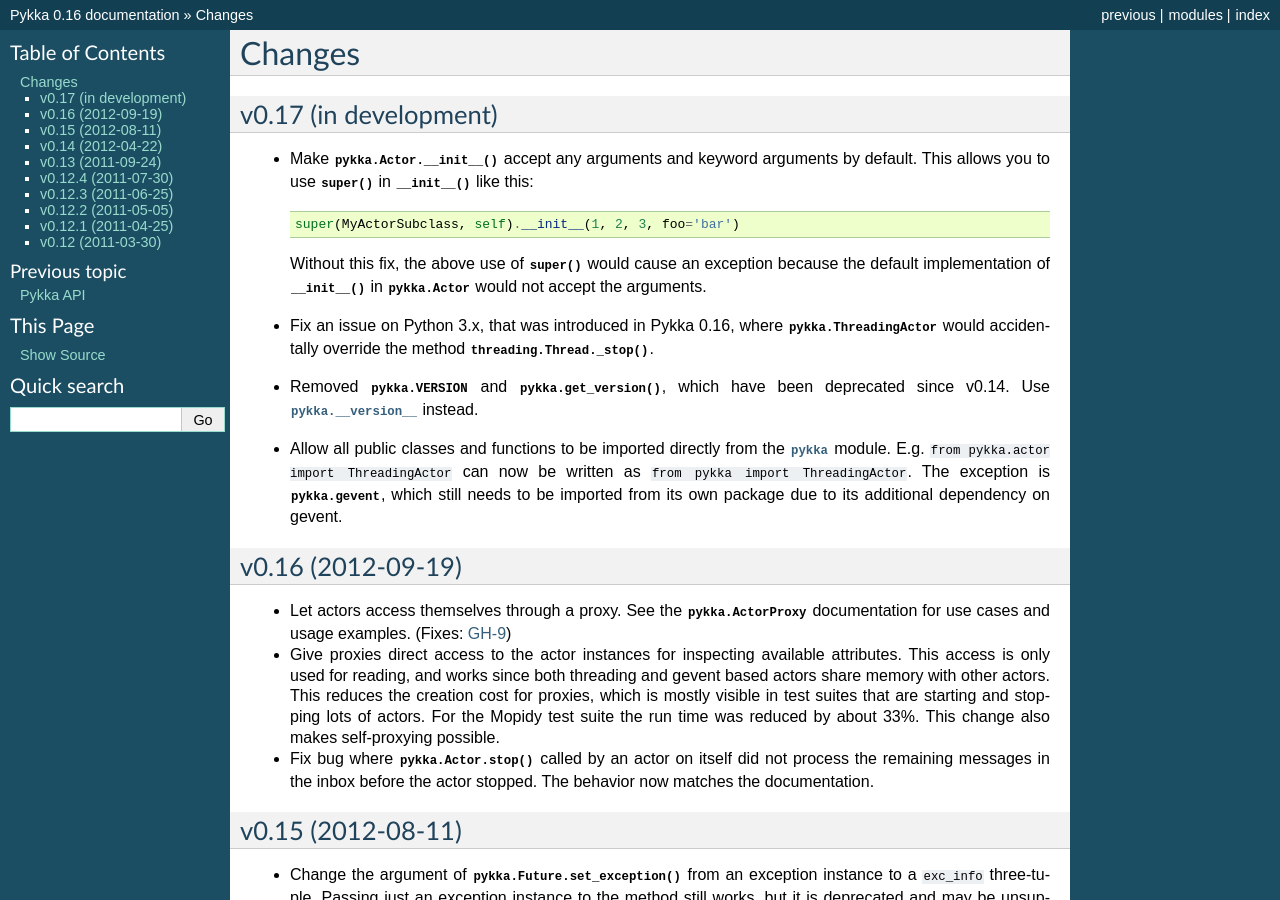
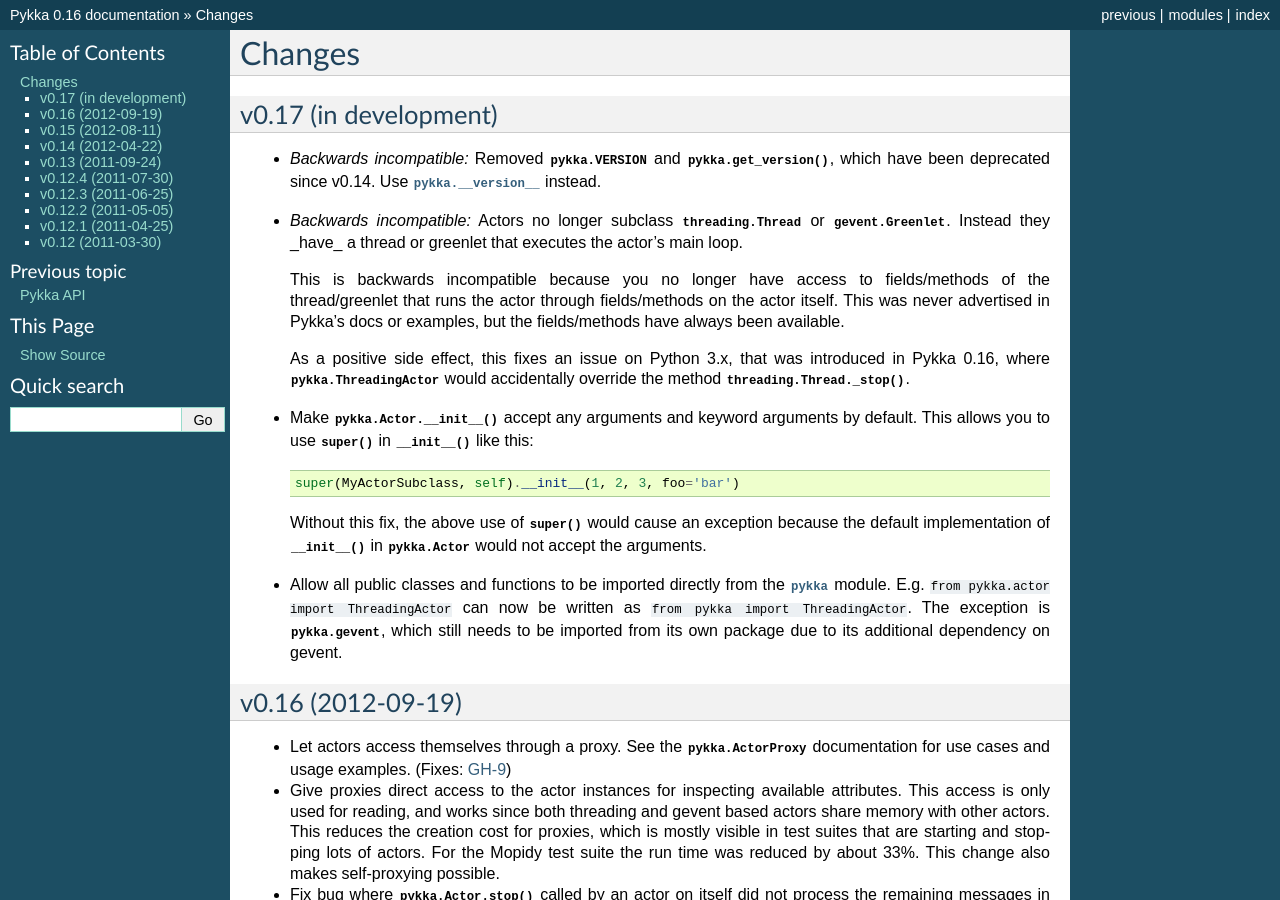
Before and after one commit to jodal/pykka, a Sphinx documentation site: the page built from docs/changes.rst, in a window 1280 px wide and 900 px high. Built offline with Sphinx 7.4.7, drawn with Linux system fonts in a browser that asks for light colours.

Commit message:
Update changelog, mark backwards incompatible changes

```diff
--- a/docs/changes.rst
+++ b/docs/changes.rst
@@ -5,6 +5,23 @@
 
 v0.17 (in development)
 ======================
+
+- *Backwards incompatible:* Removed :attr:`pykka.VERSION` and
+  :func:`pykka.get_version`, which have been deprecated since v0.14. Use
+  :attr:`pykka.__version__` instead.
+
+- *Backwards incompatible:* Actors no longer subclass :class:`threading.Thread`
+  or :class:`gevent.Greenlet`. Instead they _have_ a thread or greenlet that
+  executes the actor's main loop.
+
+  This is backwards incompatible because you no longer have access to
+  fields/methods of the thread/greenlet that runs the actor through
+  fields/methods on the actor itself. This was never advertised in Pykka's docs
+  or examples, but the fields/methods have always been available.
+
+  As a positive side effect, this fixes an issue on Python 3.x, that was
+  introduced in Pykka 0.16, where :class:`pykka.ThreadingActor` would
+  accidentally override the method :meth:`threading.Thread._stop`.
 
 - Make :meth:`pykka.Actor.__init__` accept any arguments and
   keyword arguments by default. This allows you to use :func:`super` in
@@ -15,13 +32,6 @@
   Without this fix, the above use of :func:`super` would cause an exception
   because the default implementation of :meth:`__init__` in
   :class:`pykka.Actor` would not accept the arguments.
-
-- Fix an issue on Python 3.x, that was introduced in Pykka 0.16, where
-  :class:`pykka.ThreadingActor` would accidentally override the method
-  :meth:`threading.Thread._stop`.
-
-- Removed :attr:`pykka.VERSION` and :func:`pykka.get_version`, which have been
-  deprecated since v0.14. Use :attr:`pykka.__version__` instead.
 
 - Allow all public classes and functions to be imported directly from the
   :mod:`pykka` module. E.g. ``from pykka.actor import ThreadingActor`` can now
```
